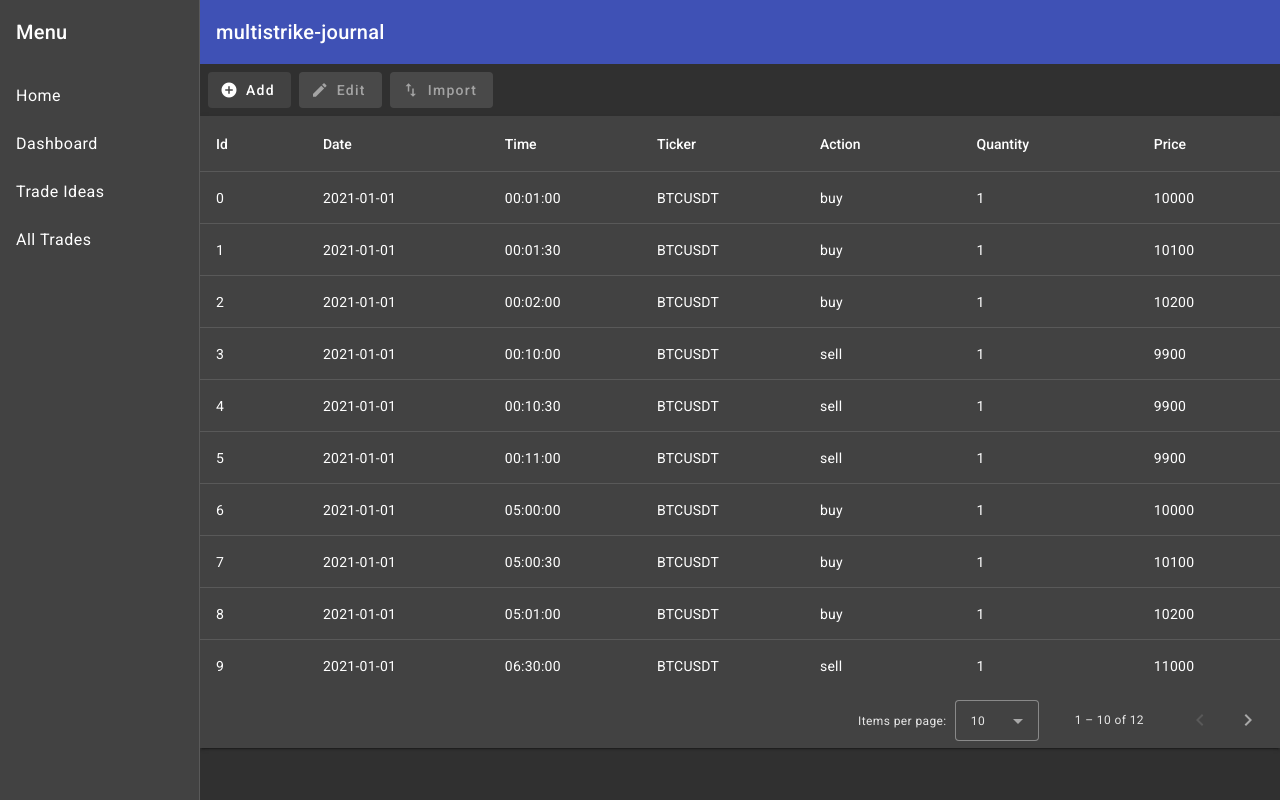
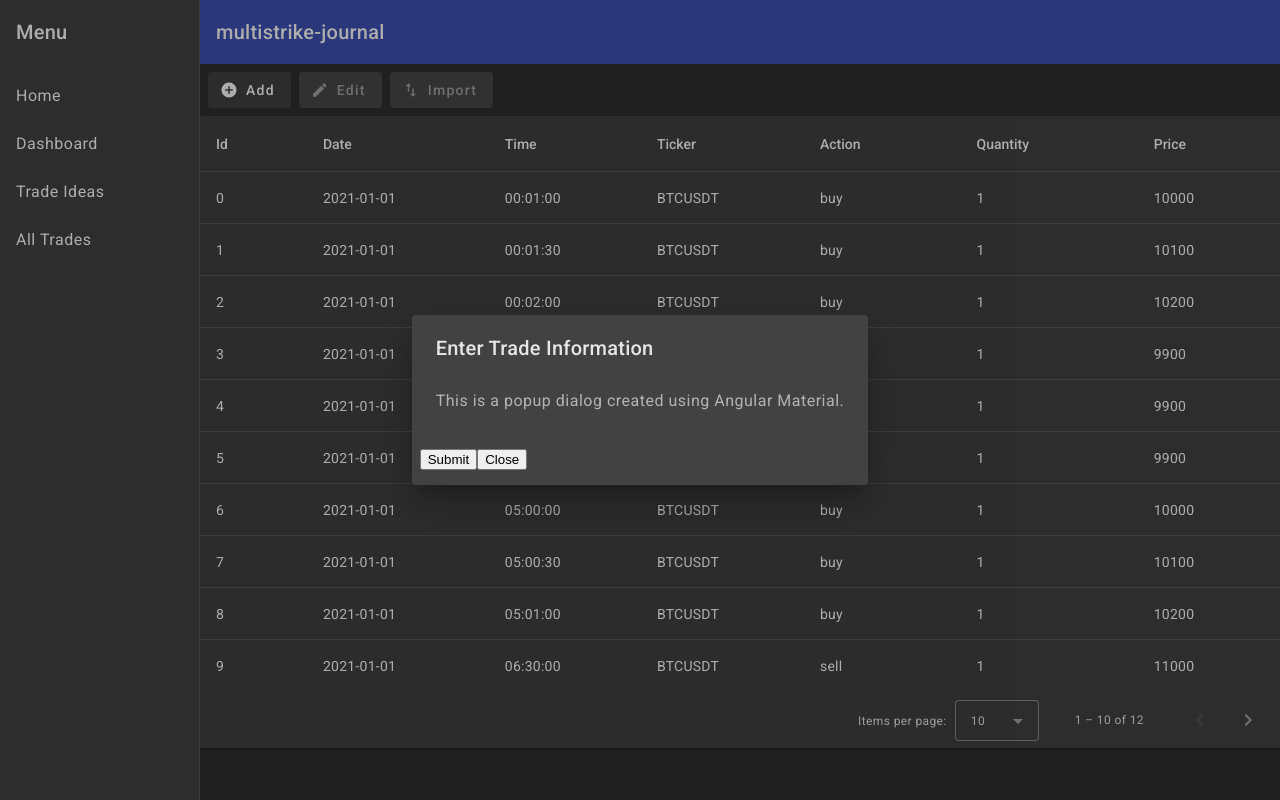
Before and after one commit to cmdellinger/multistrike-trade-journal, an Angular app: page /all_trades in a window 1280 px wide. Both pictures are taken after a click on the button "Add". Built offline with nearby package versions, Linux system fonts and the light colour scheme.

Commit message:
added empty dialog service to all-trade-table

```diff
--- /dev/null
+++ b/src/app/all-trades-table/add-data-popup/add-data-popup.component.html
@@ -0,0 +1,8 @@
+<h1 mat-dialog-title>Enter Trade Information</h1>
+<div mat-dialog-content>
+  <p>This is a popup dialog created using Angular Material.</p>
+</div>
+<div mat-dialog-actions>
+  <button mat-button mat-dialog-close (click)="submitData()">Submit</button>
+  <button mat-button mat-dialog-close>Close</button>
+</div>
--- /dev/null
+++ b/src/app/all-trades-table/add-data-popup/add-data-popup.component.ts
@@ -0,0 +1,16 @@
+import { Component } from '@angular/core';
+import { MatDialogModule } from '@angular/material/dialog';
+
+@Component({
+  selector: 'app-add-data-popup',
+  standalone: true,
+  imports: [MatDialogModule],
+  templateUrl: './add-data-popup.component.html',
+  styleUrl: './add-data-popup.component.css'
+})
+export class AddDataPopupComponent {
+  submitData() {
+    // Submit data to the server
+    console.log('Data submitted');
+  }
+}
--- /dev/null
+++ b/src/app/all-trades-table/add-data-popup/add-data-popup.service.ts
@@ -0,0 +1,15 @@
+import { Injectable } from '@angular/core';
+import { MatDialog } from '@angular/material/dialog';
+
+import { AddDataPopupComponent } from './add-data-popup.component';
+
+@Injectable({
+  providedIn: 'root'
+})
+export class AddDataPopupService {
+  constructor(private dialog: MatDialog) { }
+
+  openPopup() {
+    this.dialog.open(AddDataPopupComponent);
+  }
+}
--- a/src/app/all-trades-table/all-trades-table.component.html
+++ b/src/app/all-trades-table/all-trades-table.component.html
@@ -1,6 +1,6 @@
 <section>
   <div class="button-row">
-    <button mat-flat-button>
+    <button mat-flat-button (click)="openPopup()">
       Add
       <mat-icon class="center-svg" aria-hidden="false" aria-label="add" fontIcon="add_circle"></mat-icon>
     </button>
--- a/src/app/all-trades-table/all-trades-table.component.ts
+++ b/src/app/all-trades-table/all-trades-table.component.ts
@@ -2,11 +2,13 @@ import { AfterViewInit, Component, ViewChild } from '@angular/core';
 import { MatTableModule, MatTable } from '@angular/material/table';
 import { MatPaginatorModule, MatPaginator } from '@angular/material/paginator';
 import { MatSortModule, MatSort } from '@angular/material/sort';
-import {MatIconModule} from '@angular/material/icon';
-import {MatButtonModule} from '@angular/material/button';
+import { MatIconModule } from '@angular/material/icon';
+import { MatButtonModule } from '@angular/material/button';
+import { MatDialogModule } from '@angular/material/dialog';
 
 import { AllTradesTableDataSource, AllTradesTableItem } from './all-trades-table-datasource';
 import { DataService } from '../shared/data.service';
+import { AddDataPopupService } from './add-data-popup/add-data-popup.service';
 
 @Component({
   selector: 'app-all-trades-table',
@@ -25,7 +27,8 @@ export class AllTradesTableComponent implements AfterViewInit {
   @ViewChild(MatSort) sort!: MatSort;
   @ViewChild(MatTable) table!: MatTable<AllTradesTableItem>;
 
-  constructor(private dataService: DataService) {}
+  constructor(private dataService: DataService,
+              private addDataPopup: AddDataPopupService) {}
 
   dataSource = new AllTradesTableDataSource(this.dataService);
 
@@ -38,4 +41,8 @@ export class AllTradesTableComponent implements AfterViewInit {
     this.table.dataSource = this.dataSource;
   }
 
+  openPopup() {
+    this.addDataPopup.openPopup();
+  }
+
 }
```
Also changed, not shown: src/app/all-trades-table/add-data-popup/add-data-popup.component.css (added).
